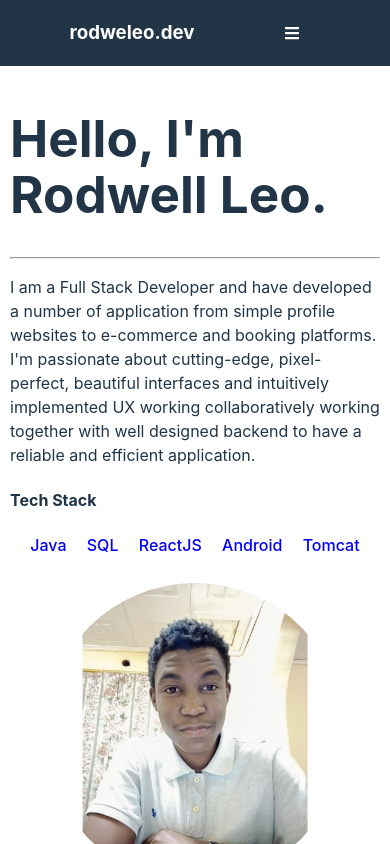
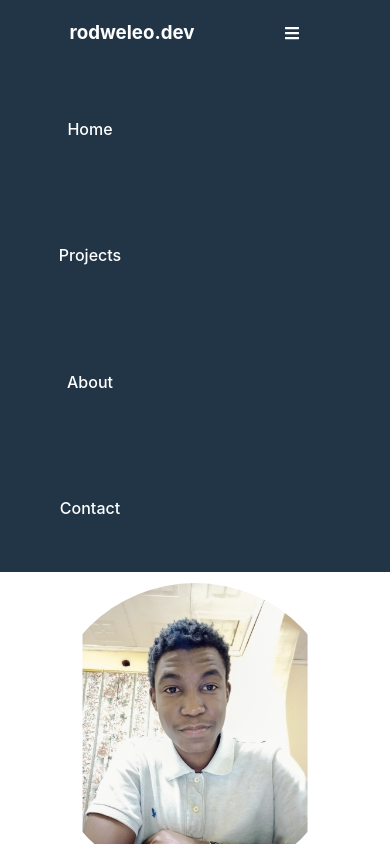
Before and after one commit to rodweleo/rodweleo.dev, a React (Vite) app: page / in a window 390 px wide. Both pictures are taken after a click on the button 292 px from the left and 32 px from the top of the page. Shown: the top 844 px of the page. Built offline with nearby package versions, Linux system fonts and the light colour scheme.

Commit message:
Adding toggling to the sidebar

```diff
--- a/src/App.css
+++ b/src/App.css
@@ -139,13 +139,16 @@ h3{
     }
     .nav_bar{
         position: absolute;
-        display: flex;
-        flex-direction: column;
         background-color: #213547;
         right: 0;
         line-height: 15vh;
-        width: 50%;
         top: 100%;
         display: none;
     }
+
+    .nav_bar.active{
+        display: flex;
+        flex-direction: column;
+
+    }
 }
--- a/src/Header.tsx
+++ b/src/Header.tsx
@@ -1,17 +1,30 @@
-import { NavBar } from "./NavBar";
 import { FaBars } from "react-icons/fa";
+import { useState } from "react";
+import { Link } from "../node_modules/react-router-dom/dist/index";
 
 export function Header() {
-  //const [tab, setActiveTab] = useState(nav_bar.keys);
+  const [isOpen, setIsOpen] = useState(false);
 
   function toggleSidebar() {
-    const nav_bar = <NavBar />;
-    console.log(nav_bar);
+    isOpen === false ? setIsOpen(true) : setIsOpen(false);
   }
   return (
     <header className="header">
       <h3>rodweleo.dev</h3>
-      <NavBar />
+      <div className={`nav_bar ${isOpen == true ? "active" : ""}`}>
+        <li>
+          <Link to="/">Home</Link>
+        </li>
+        <li>
+          <Link to="/projects">Projects</Link>
+        </li>
+        <li>
+          <Link to="/about">About</Link>
+        </li>
+        <li>
+          <Link to="/contact">Contact</Link>
+        </li>
+      </div>
       <button onClick={toggleSidebar} style={{ background: "#213547" }}>
         <FaBars className="bars" />
       </button>
--- a/src/NavBar.tsx
+++ /dev/null
@@ -1,21 +0,0 @@
-import { Link } from "../node_modules/react-router-dom/dist/index";
-
-export function NavBar() {
-  return (
-    <div className="nav_bar">
-
-      <li>
-        <Link to="/">Home</Link>
-      </li>
-      <li>
-        <Link to="/projects">Projects</Link>
-      </li>
-      <li>
-        <Link to="/about">About</Link>
-      </li>
-      <li>
-        <Link to="/contact">Contact</Link>
-      </li>
-    </div>
-  );
-}
```
